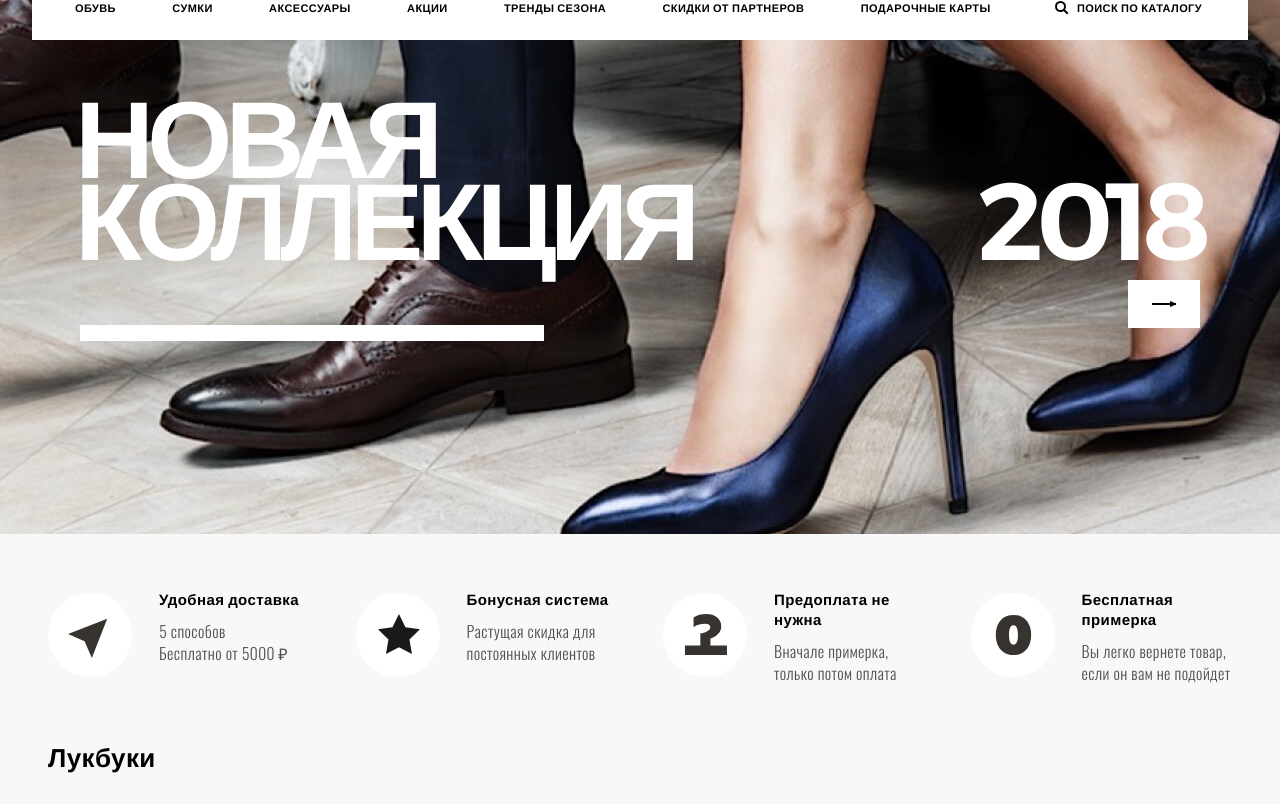
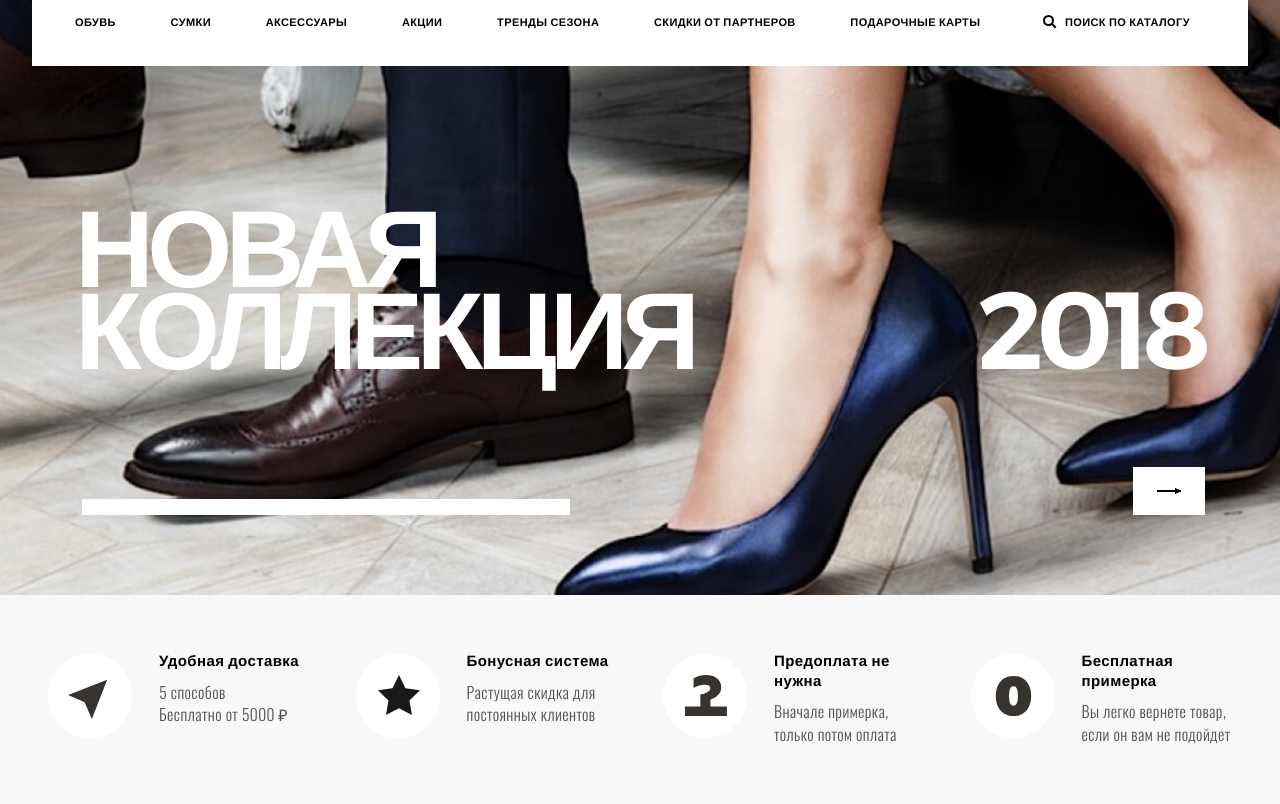
Before and after one commit to andykov/alba_front, a Node project: template src/pug/main.pug in a window 1280 px wide; the page is wider, and only the part inside the window is pictured. Shown: the part 266-1070 px from the top of that part. Run offline with Node 20 templates, Linux system fonts and the light colour scheme; the template is opened without the code that fills it, so the values that code supplies are empty; style sheets or scripts are compiled from the project's sources; some web fonts are replaced.

Commit message:
main first screen

```diff
--- a/src/blocks/header-promo/header-promo.pug
+++ b/src/blocks/header-promo/header-promo.pug
@@ -1,9 +1,9 @@
 .header-bg(style="background-image: url(img/content/bg-header-promo.jpg);")
-.header-promo
+a(href="#").header-promo
 	.header-promo__title
-		| Новая
+		|Новая
 		br
-		| коллекция
+		|коллекция
 	.header-promo__year 2018
-	a.header-promo__link
+	.header-promo__link
 		| <svg version="1.1" id="Слой_1" xmlns="http://www.w3.org/2000/svg" xmlns:xlink="http://www.w3.org/1999/xlink" viewBox="0 0 6 6" xml:space="preserve"><polygon id="Combined-Shape" points="6,3.5 6,2.5 0,0 0,6 "></polygon></svg>
--- a/src/blocks/header-promo/header-promo.scss
+++ b/src/blocks/header-promo/header-promo.scss
@@ -5,72 +5,160 @@
   position: relative;
   display: flex;
   justify-content: space-between;
+  flex-direction: column;
+  width: 100%;
+  height: 100vw;
   font-family: $font-family--montserrat;
   color: #fff;
+  outline: none;
   padding: 4.8% 16px 6.1%;
 
+  &:hover {
+    color: #fff;
+  }
+
   @media screen and (min-width: $screen-md) {
+    padding-top: 110px;
+    padding-bottom: 112px;
     padding-left: 32px;
     padding-right: 32px;
+
+    &:after {
+      content: '';
+      position: absolute;
+      left: 38.6px;
+      bottom: 112px;
+      width: 56.25%;
+      height: 16px;
+      background-color: #ffffff;
     }
+  }
+
   @media screen and (min-width: $screen-lg) {
-    padding-left: 36px;
-    padding-right: 36px;
+    flex-direction: row;
+    flex-wrap: wrap;
+    height: auto;
+    padding: 50px 36px 48px;
+
+    &::after {
+      left: 42.1px;
+      bottom: 48px;
+      width: 47.65%;
     }
+  }
+
   @media screen and (min-width: $screen-xl) {
+    padding-top: 141px;
+    padding-bottom: 80px;
     padding-left: 43px;
     padding-right: 43px;
+
+    &::after {
+      left: 49.8px;
+      bottom: 80px;
+      width: 488px;
+    }
   }
   @media screen and (min-width: $screen-xxl) {
     padding-left: 48px;
     padding-right: 48px;
+    padding-top: 94px;
+    padding-bottom: 112px;
+
+    &::after {
+      left: 49.8px;
+      bottom: 112px;
+      width: 488px;
+    }
   }
 
   &__title {
     position: relative;
     font-size: 47px;
     font-weight: 600;
-    line-height: (56 / 47);
+    line-height: 0.8;
     letter-spacing: -2.9px;
     text-transform: uppercase;
-    padding-bottom: 7%;
+
+    @media screen and (min-width: $screen-md) {
+      font-size: 105.4px;
+      font-stretch: normal;
+      line-height: 0.77;
+      letter-spacing: -6.6px;
+      padding-bottom: 124px;
+    }
 
     @media screen and (min-width: $screen-lg) {
+      flex-basis: 70%;
+      font-size: 97.4px;
+      // line-height: 0.7;
+      letter-spacing: -6.1px;
+      padding-bottom: 91px;
+    }
+
+    @media screen and (min-width: $screen-xl) {
+      padding-bottom: 96px;
       font-size: 109.4px;
       line-height: 0.75;
       letter-spacing: -6.8px;
     }
 
-    &:after {
-      content: '';
-      position: absolute;
-      left: 5px;
-      bottom: 0;
-      width: 75%;
-      height: 16px;
-      background-color: #ffffff;
+    @media screen and (min-width: $screen-xxl) {
+      padding-bottom: 111px;
     }
+
 
   }
 
   &__year {
+    font-size: 46px;
+    font-weight: 400;
+    line-height: 1.22;
+    letter-spacing: -2.9px;
+    align-self: flex-end;
+
+    @media screen and (min-width: $screen-md) {
+      font-size: 105px;
+      line-height: 0.78;
+      letter-spacing: -6.5px;
+      padding-bottom: 145px;
+    }
+
+    @media screen and (min-width: $screen-lg) {
+      flex-basis: 30%;
+      text-align: right;
+      font-size: 97.4px;
+      letter-spacing: -6.1px;
+      padding-bottom: 91px;
+    }
+
+     @media screen and (min-width: $screen-xl) {
+       padding-bottom: 96px;
        font-size: 109.4px;
-    font-weight: 600;
        line-height: 0.75;
-    letter-spacing: -6.8px;
-    align-self: flex-end;
-    padding-bottom: 7%;
+       letter-spacing: -6.8px
+     }
+
+      @media screen and (min-width: $screen-xxl) {
+        padding-bottom: 111px;
+      }
   }
 
   &__link {
-    position: absolute;
-    right: 48px;
-    bottom: 23.1%;
+    display: none;
+
+    @media screen and (min-width: $screen-md) {
+      position: relative;
+      display: block;
+      align-self: flex-end;
       transition: all 0.25s;
       width: 72px;
-    height: 48px;
-    //background: #fff url("../img/svg/arrow.svg") no-repeat center center;
+      height: 48px; //background: #fff url("../img/svg/arrow.svg") no-repeat center center;
       background-color: #fff;
+
+      @media screen and (min-width: $screen-lg) {
+        margin-left: auto;
+      }
 
       &:before {
         content: '';
@@ -101,16 +189,16 @@
       }
 
       &:hover {
-
-
         &:before {
           //right: -10px;
           background: #1eb4b7;
         }
-
         svg {
           fill: #1eb4b7;
         }
       }
+
     }
   }
+
+}
--- a/src/blocks/header/header.pug
+++ b/src/blocks/header/header.pug
@@ -113,7 +113,7 @@ mixin header(classMod)
 							button(type="button").js-mobile-nav.mobile-nav.btn--icon
 								| <svg xmlns="http://www.w3.org/2000/svg" width="20" height="16" viewBox="0 0 20 16"><path fill-rule="evenodd" d="M0 0h20v2H0V0zm0 7h20v2H0V7zm0 7h20v2H0v-2z"/></svg>
 						span.phone-desktop 8 800 555 00 30
-			.header-navs__main
+			.header-navs__main.js-fixed-header
 				include ../nav/nav
 			.header-navs__second
 				.header__region
--- a/src/blocks/header/header.scss
+++ b/src/blocks/header/header.scss
@@ -4,19 +4,155 @@
   z-index: 12;
 
   &--white {
+
+    @media screen and (min-width: $screen-lg) {
+      &.header {
+        padding-top: 8px;
+      }
+    }
+
+    @media screen and (min-width: $screen-xl) {
+      &.header {
+        padding-top: 32px;
+      }
+    }
+
     .header-mobile {
-      @media screen and (max-width: $screen-lg - 1) {
-        background-color: #f5f5f5;
+      margin-bottom: 0;
+      @media screen and (min-width: $screen-md) {
+        background-color: rgba(#f5f5f5, .98);
       }
     }
     .header-navs {
-      background-color: #fff;
+      display: block;
+      background-color: #f5f5f5;
+      @media screen and (min-width: $screen-md) {
+        background-color: #fff;
+      }
       &__second {
         background-color: rgba(255,248,248, 0.95);
         border-bottom: 1px solid #E6E6E6;
       }
       &__gender-inner {
         border-top: 0;
+      }
+
+      @media screen and (min-width: $screen-lg) {
+        display: flex;
+        background: transparent;
+
+        &__second {
+          background-color: rgba(#f5f5f5, .98);
+        }
+
+        &__gender,
+        &__main {
+          background: #ffffff;
+        }
+
+        &__main--fixed {
+          position: fixed;
+          z-index: 15;
+          top: 0;
+          left: 0;
+          width: 100%;
+          padding: 0;
+          box-shadow: 0 16px 24px 0 rgba(0, 0, 0, 0.05);
+          @media screen and (min-width: $screen-xl) {
+            padding-left: 32px;
+            padding-right: 32px;
+          }
+
+          .nav-main {
+            padding: 0;
+            &__link {
+              padding-top: 16px;
+              padding-bottom: 16px;
+            }
+
+            @media screen and (min-width: $screen-lg) {
+              max-width: 960px;
+              padding-left: 12px;
+              padding-right: 12px;
+              margin-left: auto;
+              margin-right: auto;
+            }
+
+            @media screen and (min-width: $screen-xl) {
+              max-width: 1248px;
+              padding-left: 16px;
+              padding-right: 16px;
+            }
+
+            @media screen and (min-width: $screen-xxl) {
+              max-width: 1680px;
+              padding-left: 20px;
+              padding-right: 20px;
+            }
+          }
+        }
+      }
+    }
+
+    .nav-main {
+      padding-top: 12px;
+      padding-bottom: 15px;
+
+      &__list {
+        margin-bottom: 0;
+
+        // @media screen and (min-width: $screen-lg) {
+        //   position: sticky;
+        //   top: 0;
+        // }
+      }
+
+      @media screen and (min-width: $screen-lg) {
+        padding-bottom: 12px;
+      }
+    }
+
+    .panel-cart__dropdown.open {
+
+      .btn--icon {
+        z-index: 2;
+      }
+
+      .panel-cart__list {
+        top: 50px;
+        z-index: 1;
+        width: 100%;
+      }
+
+      @media screen and (min-width: $screen-md) {
+        .btn--icon {
+          z-index: initial;
+        }
+
+        .panel-cart__list {
+          top: calc(100% + 1px);
+          z-index: -1;
+          width: 387px;
+          // right: -32px;
+        }
+      }
+
+      @media screen and (min-width: $screen-lg) {
+        .panel-cart__list {
+          right: -24px;
+        }
+      }
+
+      @media screen and (min-width: $screen-xl) {
+        .panel-cart__list {
+          right: -31px;
+        }
+      }
+
+      @media screen and (min-width: $screen-xxl) {
+        .panel-cart__list {
+          right: -36px;
+        }
       }
     }
 
@@ -70,12 +206,13 @@
   &--promo {
     display: flex;
     flex-direction: column;
-    min-height: 100vh;
+    // min-height: 100vh;
   }
 
   &-bg {
     position: absolute;
-    top: 0;
+    width: 100%;
+    height: 100vw;
     bottom: 0;
     left: 0;
     right: 0;
@@ -84,24 +221,20 @@
     background-size: cover;
     background-position: center bottom;
 
-    //&::after {
-    //  content: '';
-    //  position: absolute;
-    //  top: 0;
-    //  bottom: 0;
-    //  left: 0;
-    //  right: 0;
-    //  background-image:  linear-gradient(to bottom, rgba(0, 13, 39, 0), rgba(0, 13, 39, 0.75));
-    //}
 
     @media screen and (min-width: $screen-md) {
+      top: 0;
+      bottom: 0;
       left: -16px;
       right: -16px;
+      width: auto;
+      height: auto;
     }
 
     @media screen and (min-width: $screen-lg) {
       left: -8px;
       right: -8px;
+      background-attachment: fixed;
     }
 
     @media screen and (min-width: $screen-xl) {
@@ -147,9 +280,12 @@
     background-color: transparent;
     width: 52px;
     height: 100%;
+
+    @media screen and (min-width: $screen-md) {
+      margin-right: -16px;
+    }
     @media screen and (max-width: $screen-lg - 1) {
       display: inline-flex;
-      margin-right: -16px;
       margin-left: 6px;
     }
     @media screen and (min-width: $screen-lg) {
@@ -251,6 +387,11 @@
     }
 
     &.open {
+      ~ .mobile-nav {
+        position: relative;
+        z-index: -1;
+      }
+
       .icon-svg {
         &:before {
           transition: transform 0.2s 0.2s;
--- a/src/sass/_base.scss
+++ b/src/sass/_base.scss
@@ -438,6 +438,10 @@ p {
   padding-left: 30px;
   margin-left: auto;
 
+  @media  screen and (min-width: $screen-md) {
+    margin-left: 0;
+  }
+
   input[type="text"] {
     border: 0;
     background-color: transparent;
@@ -451,6 +455,7 @@ p {
     outline: none;
     padding: 12px 0;
     vertical-align: top;
+    width: 100%;
 
     @include placeholder {
       font-family: $font-family--montserrat;
```
Also changed, not shown: src/blocks/header/header.js (+20 -0 lines), src/pug/main.pug (line endings or trailing spaces). Lines whose indentation alone changed are shown as unchanged.
